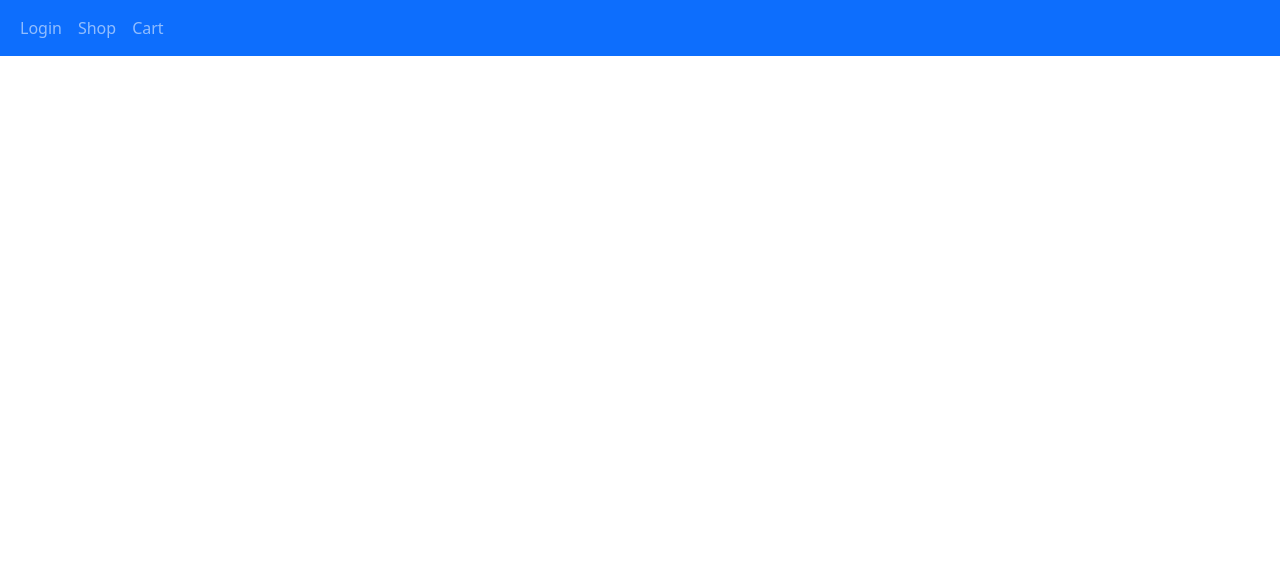
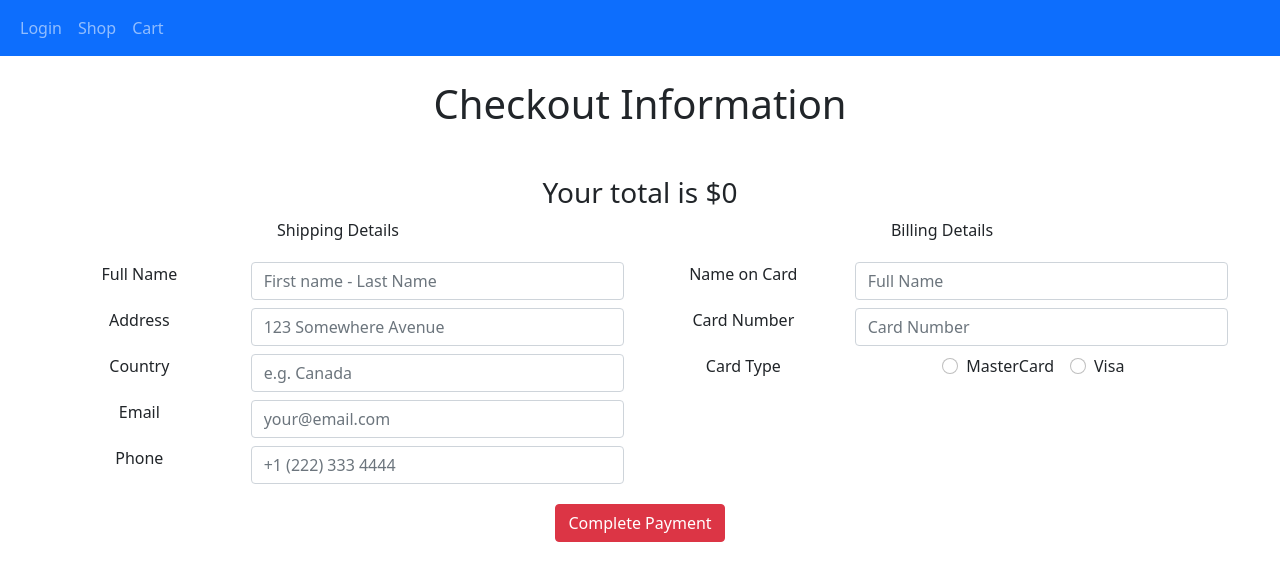
Before and after one commit to Rafael-Lopez/MashiCare-Angular, an Angular app: page /user/checkout in a window 1280 px wide. Before the commit this address led to /. Shown: the top 580 px of the page. Built offline with nearby package versions, Linux system fonts and the light colour scheme.

Commit message:
MC-13: As a User, I would like a button added to the Cart page in order to proceed to the Checkout

```diff
--- a/src/app/app-routing.module.ts
+++ b/src/app/app-routing.module.ts
@@ -5,6 +5,7 @@ import {DashboardComponent} from './components/management/dashboard/dashboard.co
 import {EditProductComponent} from './components/management/dashboard/edit-product/edit-product.component';
 import {ShopComponent} from './components/shop/shop.component';
 import {CartComponent} from './components/shop/cart/cart.component';
+import {CheckoutComponent} from './components/shop/checkout/checkout.component';
 
 const routes: Routes = [
   { path: '', redirectTo: 'shop', pathMatch: 'full' },
@@ -13,7 +14,9 @@ const routes: Routes = [
   { path: 'management/dashboard', component: DashboardComponent },
   { path: 'management/dashboard/edit-product', component: EditProductComponent },
   { path: 'user/login', component: LoginComponent },
+  { path: 'user/login/:redirect', component: LoginComponent },
   { path: 'user/cart', component: CartComponent },
+  { path: 'user/checkout', component: CheckoutComponent },
 ];
 
 @NgModule({
--- a/src/app/app.module.ts
+++ b/src/app/app.module.ts
@@ -15,6 +15,7 @@ import { NavbarComponent } from './components/navbar/navbar.component';
 import { ShopComponent } from './components/shop/shop.component';
 import { SearchComponent } from './components/shop/search/search.component';
 import { CartComponent } from './components/shop/cart/cart.component';
+import { CheckoutComponent } from './components/shop/checkout/checkout.component';
 
 @NgModule({
   declarations: [
@@ -27,7 +28,8 @@ import { CartComponent } from './components/shop/cart/cart.component';
     NavbarComponent,
     ShopComponent,
     SearchComponent,
-    CartComponent
+    CartComponent,
+    CheckoutComponent
   ],
   imports: [
     BrowserModule,
--- a/src/app/components/login/login.component.ts
+++ b/src/app/components/login/login.component.ts
@@ -1,7 +1,7 @@
 import { Component, OnInit } from '@angular/core';
 import {User} from '../../models/User';
 import {RestApiService} from '../../services/rest-api.service';
-import {Router} from '@angular/router';
+import {ActivatedRoute, Router} from '@angular/router';
 import {UserAuthenticationService} from '../../services/user-authentication.service';
 
 @Component({
@@ -12,9 +12,12 @@ import {UserAuthenticationService} from '../../services/user-authentication.serv
 export class LoginComponent implements OnInit {
   username: string | undefined;
   password: string | undefined;
+  redirect = null;
 
   constructor(private userAuthenticationService: UserAuthenticationService,
-              private restApiService: RestApiService, private router: Router) {
+              private restApiService: RestApiService, private router: Router,
+              private activatedRoute: ActivatedRoute) {
+    this.redirect = this.activatedRoute.snapshot.paramMap.get('redirect');
   }
 
   ngOnInit(): void {
@@ -44,7 +47,11 @@ export class LoginComponent implements OnInit {
         if (isAdmin) {
           this.router.navigate(['management/dashboard']);
         } else {
-          this.router.navigate(['shop']);
+          if (this.redirect) {
+            this.router.navigate(['user/checkout']);
+          } else {
+            this.router.navigate(['shop']);
+          }
         }
       }, error => {
         console.log(error);
--- a/src/app/components/shop/cart/cart.component.html
+++ b/src/app/components/shop/cart/cart.component.html
@@ -23,8 +23,14 @@
     </tbody>
   </table>
   <div class="row">
-    <div class="col text-right">
+    <div class="col text-end">
       <button type="button" class="btn btn-danger" (click)="doClearCart()">Clear Cart</button>
+    </div>
+    <div class="col text-start" *ngIf="authenticatedUser !== null">
+      <button type="button" class="btn btn-success" (click)="doCheckout()">Checkout</button>
+    </div>
+    <div class="col text-start" *ngIf="authenticatedUser === null">
+      <button type="button" class="btn btn-success" (click)="redirectToLogin()">Login to Checkout</button>
     </div>
   </div>
 </div>
--- a/src/app/components/shop/cart/cart.component.ts
+++ b/src/app/components/shop/cart/cart.component.ts
@@ -1,6 +1,9 @@
 import { Component, OnInit } from '@angular/core';
 import {Product} from '../../../models/Product';
 import {CartService} from '../../../services/cart.service';
+import {Router} from '@angular/router';
+import {UserAuthenticationService} from '../../../services/user-authentication.service';
+import {User} from '../../../models/User';
 
 @Component({
   selector: 'app-cart',
@@ -8,11 +11,15 @@ import {CartService} from '../../../services/cart.service';
   styleUrls: ['./cart.component.scss']
 })
 export class CartComponent implements OnInit {
+  authenticatedUser: User | null;
   products: Product[] = [];
   total = 0;
 
-  constructor(private cartService: CartService) {
+  constructor(private cartService: CartService, private router: Router,
+              private userAuthenticationService: UserAuthenticationService) {
     this.cartService.sharedCart.subscribe(cart => this.products = cart);
+    this.userAuthenticationService.sharedAuthenticatedUser.subscribe(
+      authenticatedUser => this.authenticatedUser = authenticatedUser);
   }
 
   ngOnInit(): void {
@@ -29,4 +36,11 @@ export class CartComponent implements OnInit {
     this.cartService.clearCart();
   }
 
+  doCheckout = () => {
+    this.router.navigate(['user/checkout']);
+  }
+
+  redirectToLogin = () => {
+    this.router.navigate(['user/login', 'redirect']);
+  }
 }
--- /dev/null
+++ b/src/app/components/shop/checkout/checkout.component.html
@@ -0,0 +1,94 @@
+<div class="text-center">
+  <h1 class="font-weight-bold">Checkout Information</h1>
+  <div class="m-5">
+    <h3>Your total is ${{total}}</h3>
+    <div class="row">
+      <div class="col">
+        <p class="font-weight-bold">Shipping Details</p>
+        <form>
+          <div class="row p-1">
+            <div class="col-4 text-left">
+              <label for="fullName">Full Name</label>
+            </div>
+            <div class="col-8">
+              <input type="text" class="form-control" name="fullName" id="fullName" placeholder="First name - Last Name" [(ngModel)]="fullName"/>
+            </div>
+          </div>
+          <div class="row p-1">
+            <div class="col-4 text-left">
+              <label for="address">Address</label>
+            </div>
+            <div class="col-8">
+              <input type="text" class="form-control" name="address" id="address" placeholder="123 Somewhere Avenue" [(ngModel)]="address"/>
+            </div>
+          </div>
+          <div class="row p-1">
+            <div class="col-4 text-left">
+              <label for="country">Country</label>
+            </div>
+            <div class="col-8">
+              <input type="text" class="form-control" name="country" id="country" placeholder="e.g. Canada" [(ngModel)]="address"/>
+            </div>
+          </div>
+          <div class="row p-1">
+            <div class="col-4 text-left">
+              <label for="email">Email</label>
+            </div>
+            <div class="col-8">
+              <input type="email" class="form-control" name="email" id="email" placeholder="your@email.com" [(ngModel)]="email"/>
+            </div>
+          </div>
+          <div class="row p-1">
+            <div class="col-4 text-left">
+              <label for="phoneNumber">Phone</label>
+            </div>
+            <div class="col-8">
+              <input type="tel" class="form-control" name="phoneNumber" id="phoneNumber" placeholder="+1 (222) 333 4444" [(ngModel)]="phoneNumber"/>
+            </div>
+          </div>
+        </form>
+      </div>
+      <div class="col">
+        <p class="font-weight-bold">Billing Details</p>
+        <form>
+          <div class="row p-1">
+            <div class="col-4 text-left">
+              <label for="nameOnCard">Name on Card</label>
+            </div>
+            <div class="col-8">
+              <input type="text" class="form-control" name="nameOnCard" id="nameOnCard" placeholder="Full Name" [(ngModel)]="address"/>
+            </div>
+          </div>
+          <div class="row p-1">
+            <div class="col-4 text-left">
+              <label for="cardNumber">Card Number</label>
+            </div>
+            <div class="col-8">
+              <input type="text" class="form-control" name="cardNumber" id="cardNumber" placeholder="Card Number" [(ngModel)]="cardNumber"/>
+            </div>
+          </div>
+          <div class="row p-1">
+            <div class="col-4 text-left">
+              <label>Card Type</label>
+            </div>
+            <div class="col-8 text-left">
+              <div class="form-check form-check-inline">
+                <input class="form-check-input" type="radio" name="inlineRadioOptions" id="masterCard" value="MasterCard">
+                <label class="form-check-label" for="masterCard">MasterCard</label>
+              </div>
+              <div class="form-check form-check-inline">
+                <input class="form-check-input" type="radio" name="inlineRadioOptions" id="visa" value="Visa">
+                <label class="form-check-label" for="visa">Visa</label>
+              </div>
+            </div>
+          </div>
+        </form>
+      </div>
+    </div>
+    <div class="row p-3">
+      <div class="col">
+        <button type="submit" class="btn btn-danger" >Complete Payment</button>
+      </div>
+    </div>
+  </div>
+</div>
--- /dev/null
+++ b/src/app/components/shop/checkout/checkout.component.ts
@@ -0,0 +1,23 @@
+import { Component, OnInit } from '@angular/core';
+import {Router} from '@angular/router';
+import {CartService} from '../../../services/cart.service';
+
+@Component({
+  selector: 'app-checkout',
+  templateUrl: './checkout.component.html',
+  styleUrls: ['./checkout.component.scss']
+})
+export class CheckoutComponent implements OnInit {
+  total;
+  fullName: string;
+  address: string;
+  email: string;
+  phoneNumber: string;
+  cardNumber: string;
+
+  constructor(private router: Router, private cartService: CartService) { }
+
+  ngOnInit(): void {
+    this.cartService.sharedCart.subscribe(cart => this.total = cart.reduce( ( sum, { price } ) => sum + price , 0));
+  }
+}
```
Also changed, not shown: src/app/components/shop/checkout/checkout.component.scss (added), 1 other file (tests, documents, lock files or other folders).
